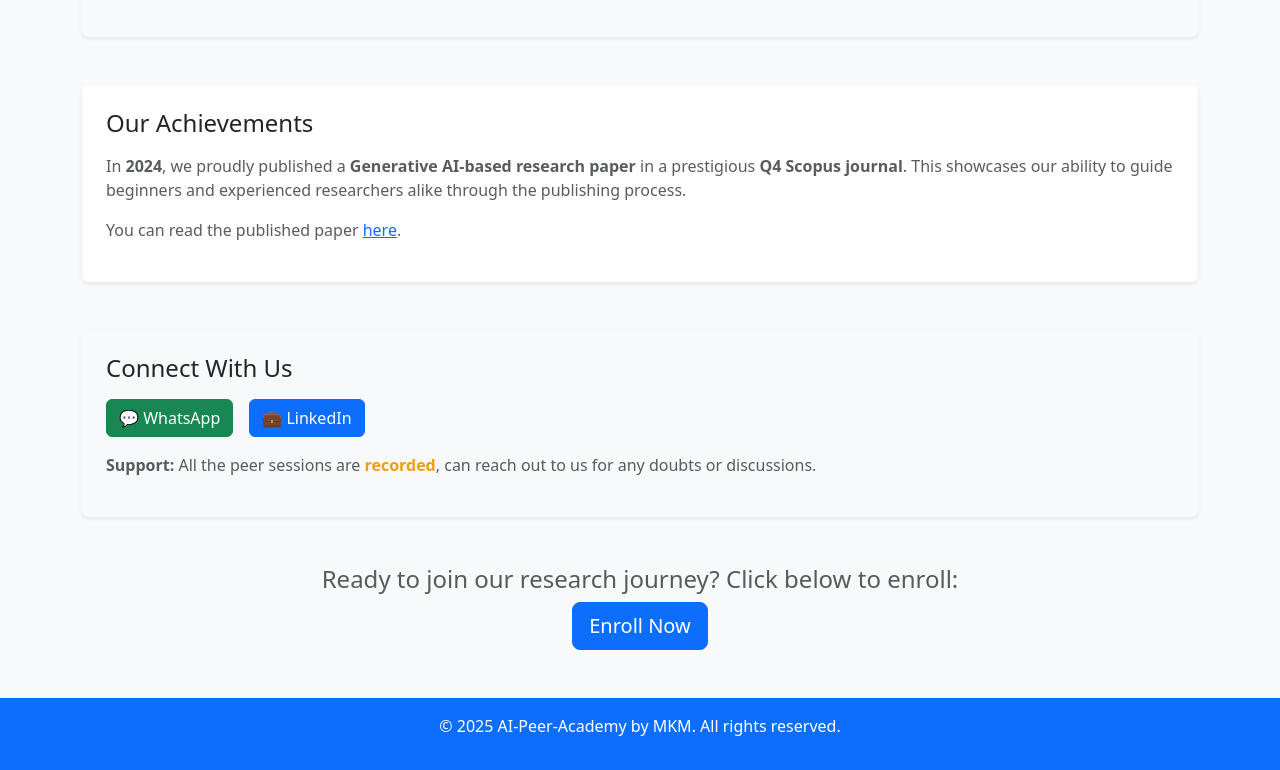
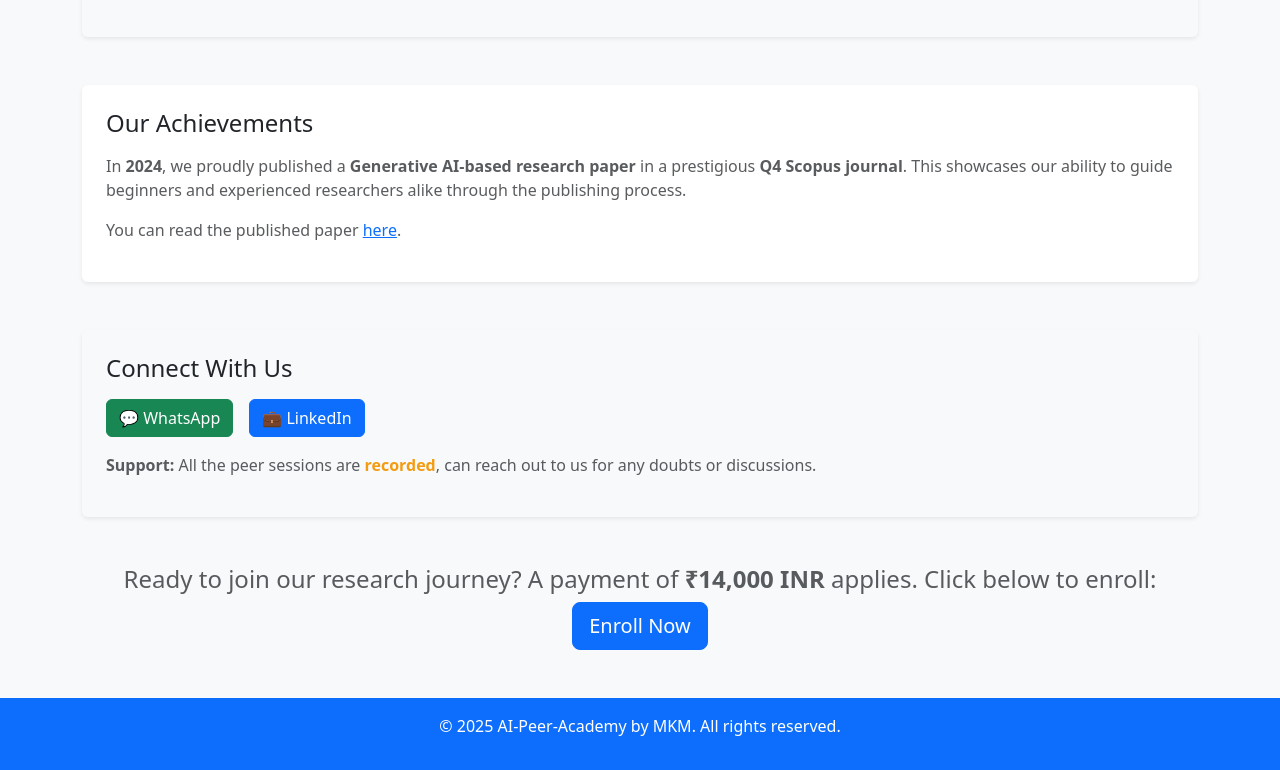
Before and after one commit to AI-Peer-Academy/AI-Peer-Academy.github.io, a plain HTML site: page rp.html in a window 1280 px wide. Shown: the part 1001-1771 px from the top of the page. Drawn offline with nearby package versions, Linux system fonts and the light colour scheme.

Commit message:
Update rp.html

```diff
--- a/rp.html
+++ b/rp.html
@@ -72,7 +72,7 @@
 
     <!-- Enroll Now Section -->
     <section class="text-center mb-5">
-      <p class="h4 text-muted">Ready to join our research journey? Click below to enroll:</p>
+       <p class="h4 text-muted">Ready to join our research journey? A payment of <strong>₹14,000 INR</strong> applies. Click below to enroll:</p>
       <a href="https://rzp.io/rzp/91Q8zgdO" target="_blank" class="btn btn-lg btn-primary">Enroll Now</a>
     </section>
   </main>
```
